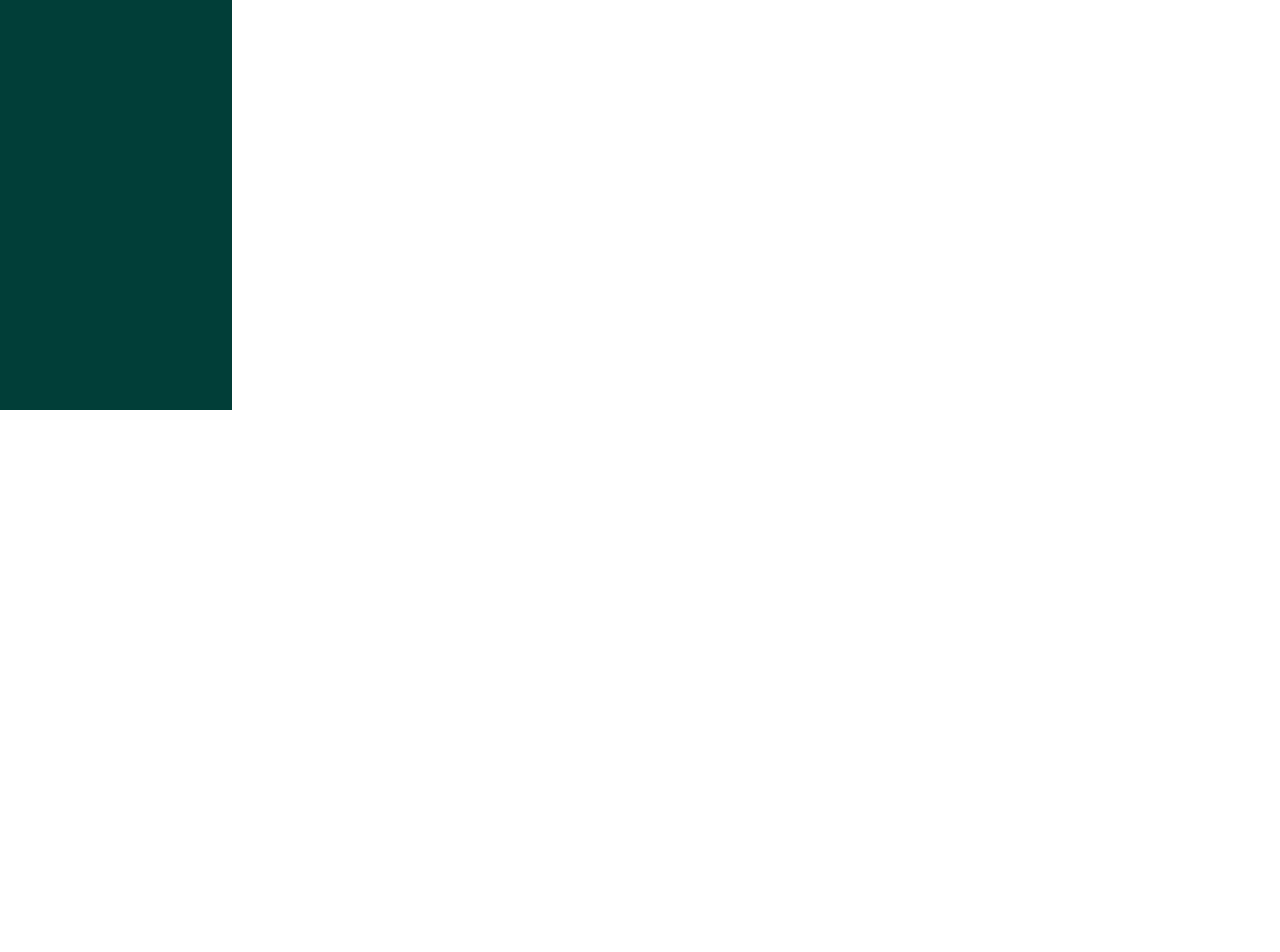
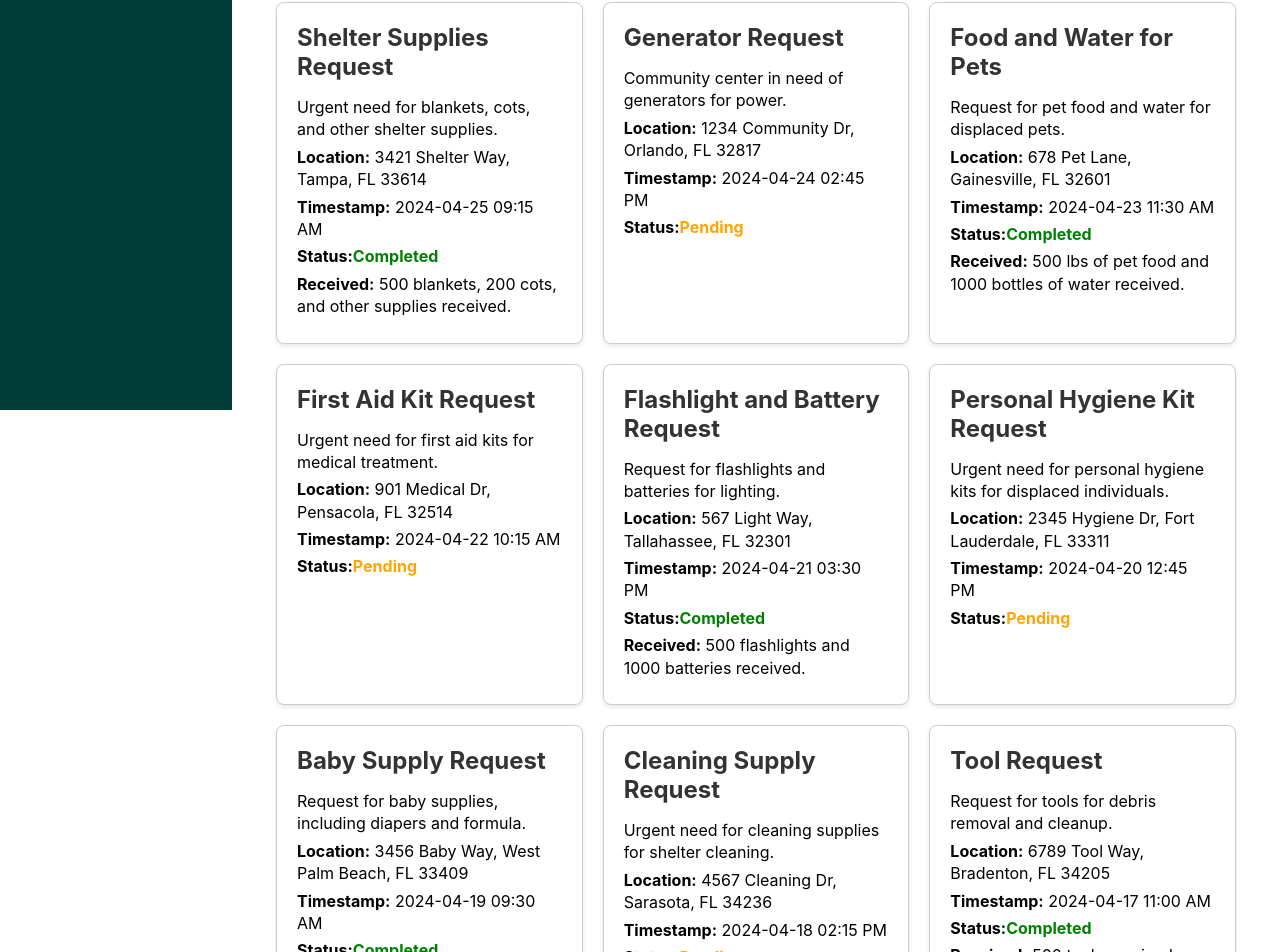
Before and after one commit to AnwarMP/Resourcely, a React (Create React App) app in the folder App/: page /requests in a window 1280 px wide. Shown: the part 454-1406 px from the top of the page. Before the commit the page ends 864 px from the top, so only its background shows below. Built offline with nearby package versions, Linux system fonts and the light colour scheme.

Commit message:
added more requests to populate page

```diff
--- a/App/src/pages/requests.js
+++ b/App/src/pages/requests.js
@@ -11,7 +11,7 @@ const Requests = () => {
           timestamp: "2024-04-28 10:00 AM",
           status: "Pending",
           location: "10234 Healthcare Blvd, Jacksonville, FL 32218",
-            received: "" // No received info because it's pending
+          received: ""
         },
         {
           id: 2,
@@ -21,6 +21,96 @@ const Requests = () => {
           status: "Completed",
           location: "227 Shelter Drive, Jacksonville, FL 32216",
           received: "1000 lbs of food and water supplies received."
+        },
+        {
+          id: 3,
+          title: "Water Delivery Needed",
+          description: "Community in need of bottled water due to contaminated water supply.",
+          timestamp: "2024-04-26 12:30 PM",
+          status: "Pending",
+          location: "1456 Waterfront Dr, Miami, FL 33132",
+          received: ""
+        },
+        {
+          id: 4,
+          title: "Shelter Supplies Request",
+          description: "Urgent need for blankets, cots, and other shelter supplies.",
+          timestamp: "2024-04-25 09:15 AM",
+          status: "Completed",
+          location: "3421 Shelter Way, Tampa, FL 33614",
+          received: "500 blankets, 200 cots, and other supplies received."
+        },
+        {
+          id: 5,
+          title: "Generator Request",
+          description: "Community center in need of generators for power.",
+          timestamp: "2024-04-24 02:45 PM",
+          status: "Pending",
+          location: "1234 Community Dr, Orlando, FL 32817",
+          received: ""
+        },
+        {
+          id: 6,
+          title: "Food and Water for Pets",
+          description: "Request for pet food and water for displaced pets.",
+          timestamp: "2024-04-23 11:30 AM",
+          status: "Completed",
+          location: "678 Pet Lane, Gainesville, FL 32601",
+          received: "500 lbs of pet food and 1000 bottles of water received."
+        },
+        {
+          id: 7,
+          title: "First Aid Kit Request",
+          description: "Urgent need for first aid kits for medical treatment.",
+          timestamp: "2024-04-22 10:15 AM",
+          status: "Pending",
+          location: "901 Medical Dr, Pensacola, FL 32514",
+          received: ""
+        },
+        {
+          id: 8,
+          title: "Flashlight and Battery Request",
+          description: "Request for flashlights and batteries for lighting.",
+          timestamp: "2024-04-21 03:30 PM",
+          status: "Completed",
+          location: "567 Light Way, Tallahassee, FL 32301",
+          received: "500 flashlights and 1000 batteries received."
+        },
+        {
+          id: 9,
+          title: "Personal Hygiene Kit Request",
+          description: "Urgent need for personal hygiene kits for displaced individuals.",
+          timestamp: "2024-04-20 12:45 PM",
+          status: "Pending",
+          location: "2345 Hygiene Dr, Fort Lauderdale, FL 33311",
+          received: ""
+        },
+        {
+          id: 10,
+          title: "Baby Supply Request",
+          description: "Request for baby supplies, including diapers and formula.",
+          timestamp: "2024-04-19 09:30 AM",
+          status: "Completed",
+          location: "3456 Baby Way, West Palm Beach, FL 33409",
+          received: "500 diapers and 1000 bottles of formula received."
+        },
+        {
+          id: 11,
+          title: "Cleaning Supply Request",
+          description: "Urgent need for cleaning supplies for shelter cleaning.",
+          timestamp: "2024-04-18 02:15 PM",
+          status: "Pending",
+          location: "4567 Cleaning Dr, Sarasota, FL 34236",
+          received: ""
+        },
+        {
+          id: 12,
+          title: "Tool Request",
+          description: "Request for tools for debris removal and cleanup.",
+          timestamp: "2024-04-17 11:00 AM",
+          status: "Completed",
+          location: "6789 Tool Way, Bradenton, FL 34205",
+          received: "500 tools received."
         }
       ];
 
```
Lines whose indentation alone changed are shown as unchanged.
